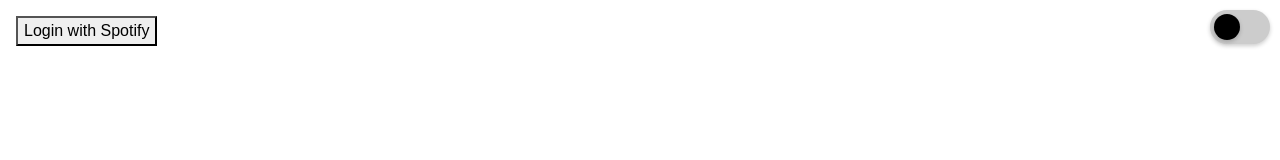
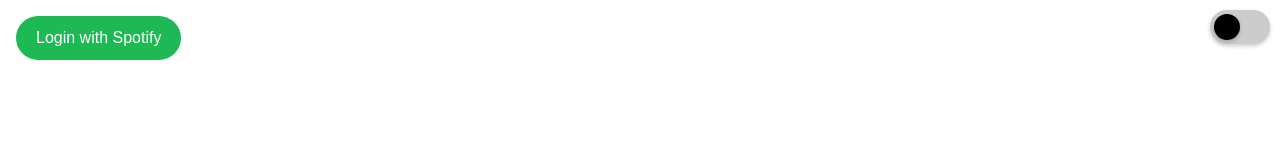
Before and after one commit to Dalgom02/Top50Spotify, a website: page frontend/stats.html in a window 1280 px wide. Drawn offline with nearby package versions, Linux system fonts and the light colour scheme.

Commit message:
login css

```diff
--- a/frontend/css/styles.css
+++ b/frontend/css/styles.css
@@ -197,6 +197,21 @@ body.dark-mode #time-range-select:hover {
   width: 100%;    /* take up the full viewport width */
 }
 
+#login-button {
+  padding: 10px 20px;
+  background-color: #1DB954;  /* Spotify green */
+  color: #fff;
+  border: none;
+  border-radius: 25px;
+  font-size: 16px;
+  cursor: pointer;
+  transition: background-color 0.3s ease;
+}
+
+#login-button:hover {
+  background-color: #1AA34A;  /* Darker shade of green for hover effect */
+}
+
 #logout-button {
   margin-left: 15px;  /* spacing between the dropdown and the button */
   padding: 10px 20px;
```
